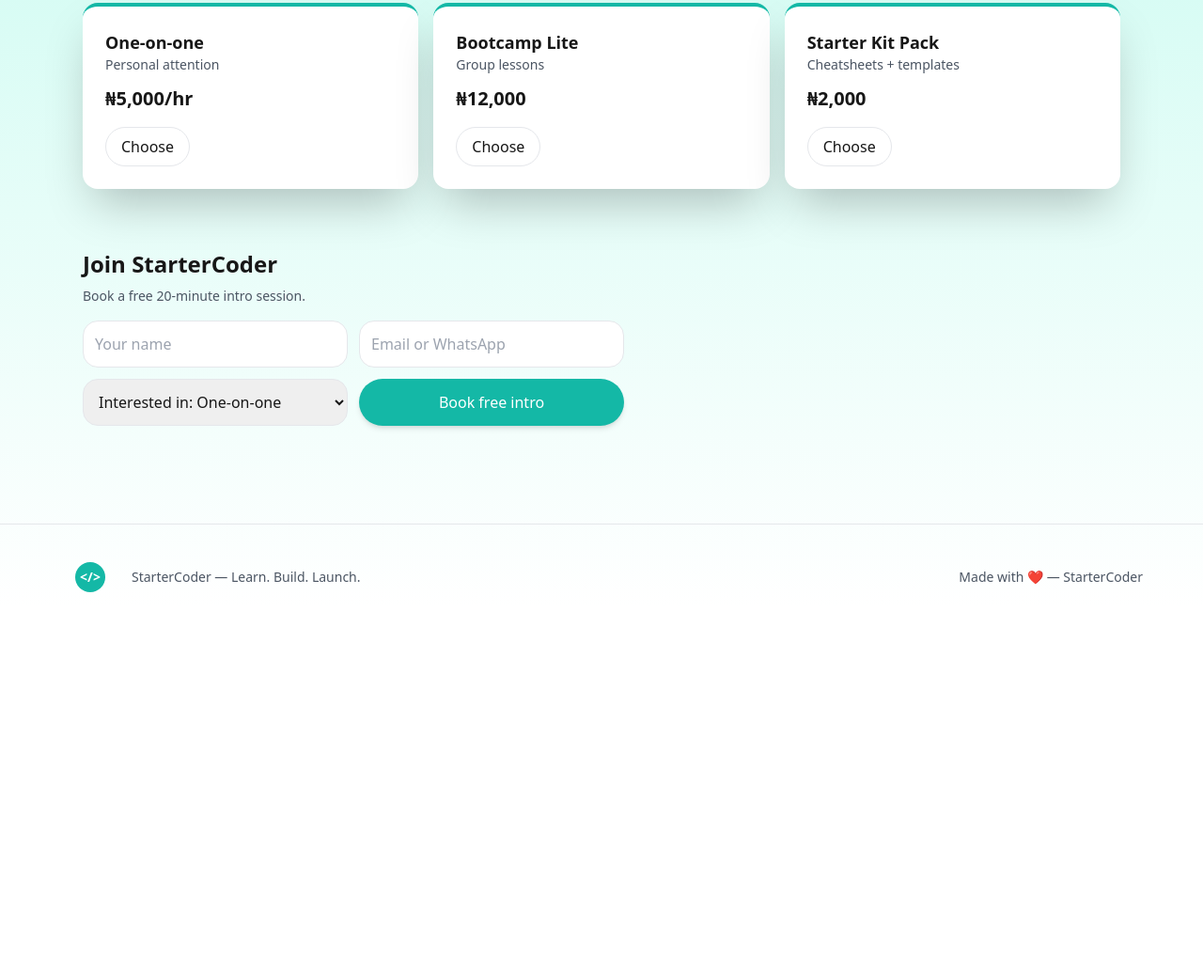
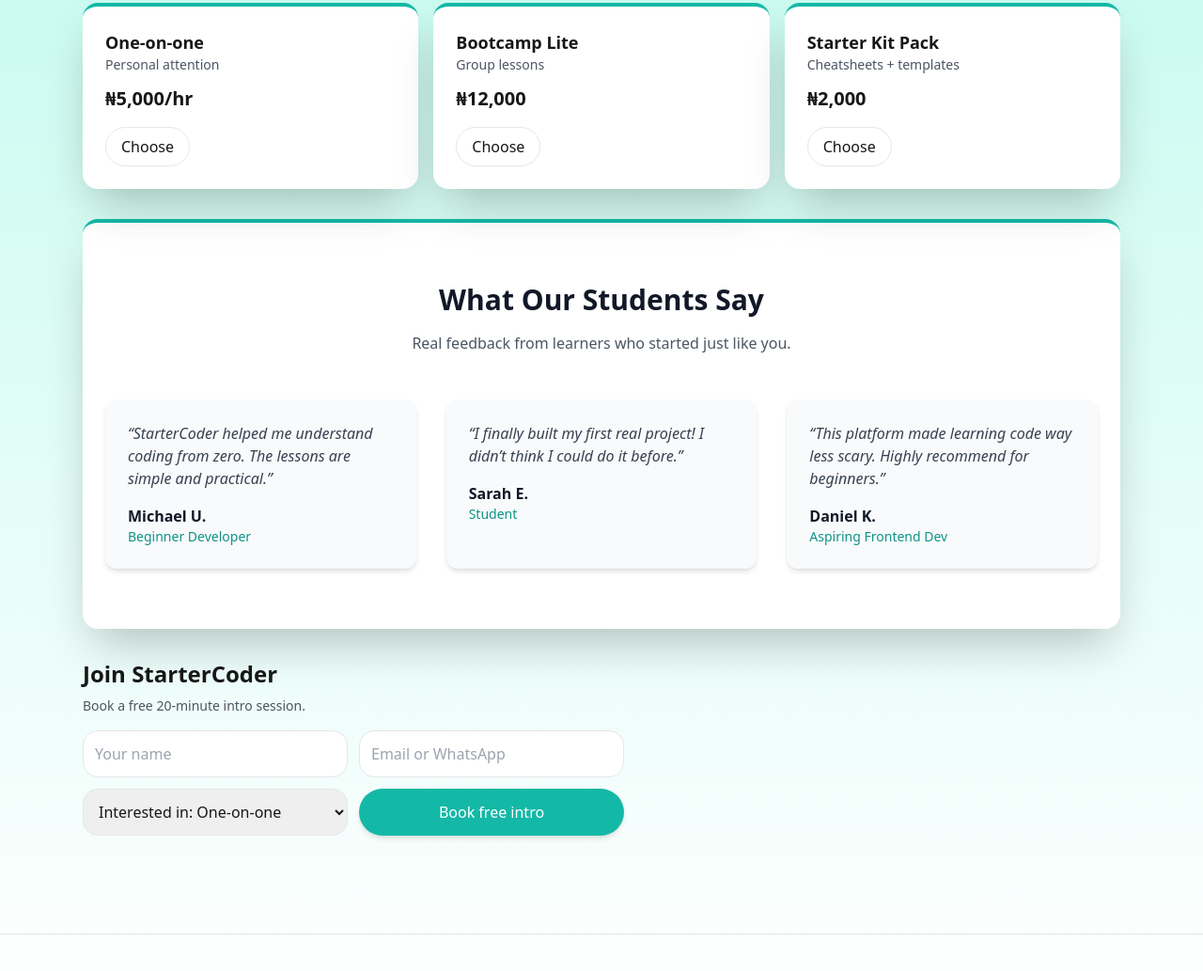
Before and after one commit to sageecodes/StarterCoder-Landing, a plain HTML site: page index.html in a window 1280 px wide. Shown: the part 1046-2079 px from the top of the page at 94% size. Before the commit the page ends 1692 px from the top, so only its background shows below. Drawn offline with nearby package versions, Linux system fonts and the light colour scheme.

Commit message:
added testimonials

```diff
--- a/index.html
+++ b/index.html
@@ -230,6 +230,66 @@
         </div>
       </section>
 
+      <!-- Testimonials -->
+      <section
+        id="testimonials"
+        class="py-16 bg-white dark:bg-[#0d2323] rounded-2xl shadow-2xl border-t-4 border-teal-500 dark:border-teal-300"
+      >
+        <div class="max-w-6xl mx-auto px-6">
+          <h2
+            class="text-3xl font-bold text-center mb-4 text-gray-900 dark:text-white"
+          >
+            What Our Students Say
+          </h2>
+
+          <p class="text-center text-gray-600 dark:text-gray-300 mb-12">
+            Real feedback from learners who started just like you.
+          </p>
+
+          <div class="grid gap-8 md:grid-cols-2 lg:grid-cols-3">
+            <!-- Card -->
+            <div
+              class="p-6 rounded-xl shadow-md bg-gray-50 dark:bg-teal-700 hover:shadow-[0_20px_40px_rgba(16,185,129,0.3)] dark:hover:shadow-[0_20px_40px_rgba(45,255,196,0.2)] transform hover:scale-105 transition"
+            >
+              <p class="text-gray-700 dark:text-gray-300 italic mb-4">
+                “StarterCoder helped me understand coding from zero. The lessons
+                are simple and practical.”
+              </p>
+              <h4 class="font-semibold text-gray-900 dark:text-white">
+                Michael U.
+              </h4>
+              <p class="text-sm text-teal-600">Beginner Developer</p>
+            </div>
+
+            <div
+              class="p-6 rounded-xl shadow-md bg-gray-50 dark:bg-teal-700 hover:shadow-[0_20px_40px_rgba(16,185,129,0.3)] dark:hover:shadow-[0_20px_40px_rgba(45,255,196,0.2)] transform hover:scale-105 transition"
+            >
+              <p class="text-gray-700 dark:text-gray-300 italic mb-4">
+                “I finally built my first real project! I didn’t think I could
+                do it before.”
+              </p>
+              <h4 class="font-semibold text-gray-900 dark:text-white">
+                Sarah E.
+              </h4>
+              <p class="text-sm text-teal-600">Student</p>
+            </div>
+
+            <div
+              class="p-6 rounded-xl shadow-md bg-gray-50 dark:bg-teal-700 hover:shadow-[0_20px_40px_rgba(16,185,129,0.3)] dark:hover:shadow-[0_20px_40px_rgba(45,255,196,0.2)] transform hover:scale-105 transition"
+            >
+              <p class="text-gray-700 dark:text-gray-300 italic mb-4">
+                “This platform made learning code way less scary. Highly
+                recommend for beginners.”
+              </p>
+              <h4 class="font-semibold text-gray-900 dark:text-white">
+                Daniel K.
+              </h4>
+              <p class="text-sm text-teal-600">Aspiring Frontend Dev</p>
+            </div>
+          </div>
+        </div>
+      </section>
+
       <!-- SIGNUP -->
       <section id="signup" class="py-8">
         <h3 class="text-2xl font-bold">Join StarterCoder</h3>
```
